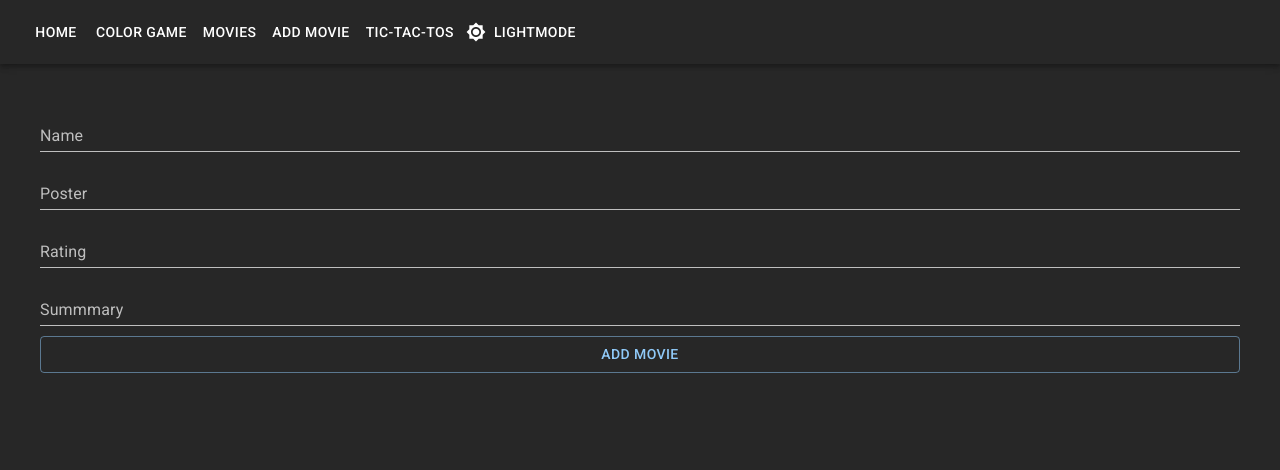
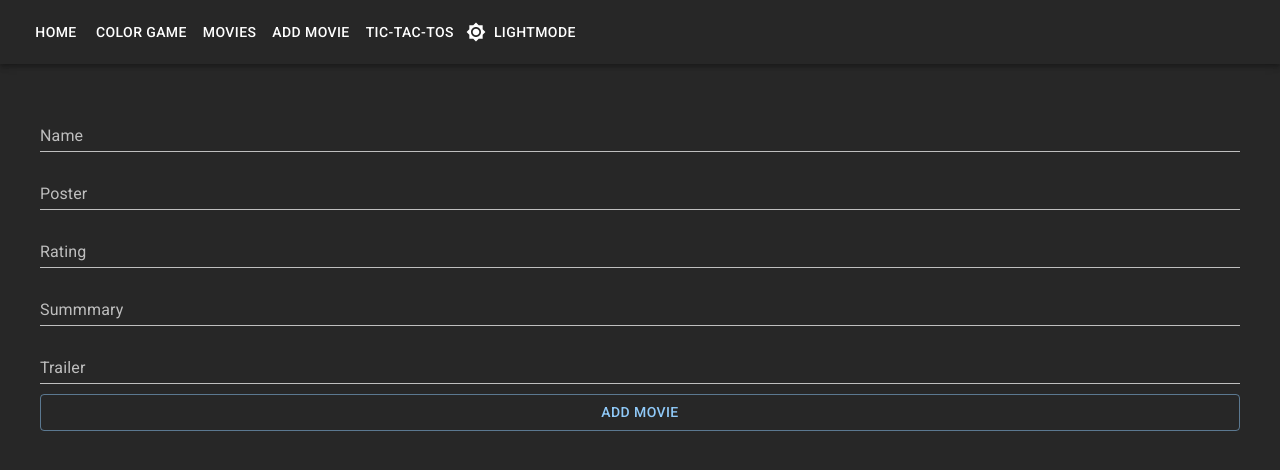
Before and after one commit to pk-ops/my-Movie_App, a React (Create React App) app: page /movies/add in a window 1280 px wide. Shown: the top 470 px of the page. Built offline with nearby package versions, Linux system fonts and the light colour scheme.

Commit message:
EDIT& VAlidation

```diff
--- a/package.json
+++ b/package.json
@@ -10,13 +10,15 @@
     "@testing-library/jest-dom": "^5.16.4",
     "@testing-library/react": "^13.3.0",
     "@testing-library/user-event": "^13.5.0",
+    "formik": "^2.2.9",
     "react": "^18.1.0",
     "react-confetti": "^6.1.0",
     "react-dom": "^18.1.0",
     "react-router-dom": "^6.3.0",
     "react-scripts": "5.0.1",
     "react-use": "^17.4.0",
-    "web-vitals": "^2.1.4"
+    "web-vitals": "^2.1.4",
+    "yup": "^0.32.11"
   },
   "scripts": {
     "start": "react-scripts start",
--- a/src/AddMovie.js
+++ b/src/AddMovie.js
@@ -2,43 +2,121 @@ import { useState } from "react";
 import * as React from 'react';
 import Button from '@mui/material/Button';
 import TextField from '@mui/material/TextField';
+import { useNavigate } from "react-router-dom";
+import { useFormik } from 'formik';
+import * as yup from "yup";
 
-export function AddMovie({ movieList, setMovieList }) {
-  const [name, setName] = useState("");
-  const [poster, setPoster] = useState("");
-  const [rating, setRating] = useState("");
-  const [summary, setSummary] = useState("");
-  const addMovie = () => {
-    const newMovie = {
-      name: name,
-      poster: poster,
-      rating: rating,
-      summary: summary,
-    };
-    setMovieList([...movieList, newMovie]);
-    console.log(newMovie);
+const movieValidationSchema=yup.object({
+  name: yup.string().required(),
+  poster:yup.string().required().min(5,'Need a bigger Poster'),
+  rating: yup.
+  number()
+  .required()
+  .min(1,'Need a better rating')
+  .max(10,'Too much rating'),
+  summary: yup.string().required().min(20,'Need a bigger Summmary'),
+  trailer:yup.string().required(),
+})
+
+export function AddMovie() {
+
+  // const [name, setName] = useState("");
+  // const [poster, setPoster] = useState("");
+  // const [rating, setRating] = useState("");
+  // const [summary, setSummary] = useState("");
+  // const [trailer, setTrailer] = useState("");
+
+
+  const navigate = useNavigate();
+  const addMovie = (newMovie) => {
+    // const newMovie = {
+    //   name: name,
+    //   poster: poster,
+    //   rating: rating,
+    //   summary: summary,
+    //   trailer:trailer,
+    // };
+    // setMovieList([...movieList, newMovie]);
+    //
+    //Post ---for Adding movie
+    //1.Method-post
+    //2.Body--passing data & type should be JSON
+    //3.Headers---Json(we are passing data)
+
+    fetch(`https://62a97087ec36bf40bdb787e6.mockapi.io/movies`,
+    {method: "POST",
+    body: JSON.stringify(newMovie),
+    headers: {"Content-Type": "application/json",
+  },}).then(() => navigate('/movies'));
+  console.log(newMovie);
   };
+  const {handleSubmit,values,handleChange,handleBlur,errors,touched}=
+  useFormik({
+    initialValues:{
+      name: "",
+      poster: "",
+      rating: "",
+      summary: "",
+      trailer:"",
+    },
+    validationSchema:movieValidationSchema,
+    onSubmit:(newMovie)=>{
+      console.log("onSubmit",newMovie)
+      addMovie(newMovie)
+    }
+  })
   return (
-    <>
-      <div className='add-movie-form'>
+      <form onSubmit={handleSubmit} className='add-movie-form'>
         <TextField
-          onChange={(event) => setName(event.target.value)}
-          label="Name" variant="standard" />
+        label="Name"
+        variant="standard"
+        name='name'
+        value={values.name}
+        onChange={handleChange}
+        onBlur={handleBlur}
+          />
+    {touched.name && errors.name?errors.name:" "}
+        <TextField
+          label="Poster"
+          variant="standard"
+          name='poster'
+          value={values.poster}
+          onChange={handleChange}
+          onBlur={handleBlur}
+           />
+{touched.poster && errors.poster?errors.poster:" "}
+        <TextField
+          label="Rating"
+          variant="standard"
+          name='rating'
+          value={values.rating}
+          onChange={handleChange}
+          onBlur={handleBlur}
+           />
+{touched.rating && errors.rating?errors.rating:" "}
+        <TextField
+          label="Summmary"
+          variant="standard"
+          name='summary'
+          value={values.summary}
+          onChange={handleChange}
+          onBlur={handleBlur}
+           />
+{touched.summary && errors.summary?errors.summary:" "}
+        <TextField
+          label="Trailer"
+          variant="standard"
+          name='trailer'
+          value={values.trailer}
+          onChange={handleChange}
+          onBlur={handleBlur}
+           />
+{touched.trailer && errors.trailer?errors.trailer:" "}
 
-        <TextField
-          onChange={(event) => setPoster(event.target.value)}
-          label="Poster" variant="standard" />
 
-        <TextField
-          onChange={(event) => setRating(event.target.value)}
-          label="Rating" variant="standard" />
+     <Button type="submit" variant="outlined">Add Movie</Button>
+      </form>
 
-        <TextField
-          onChange={(event) => setSummary(event.target.value)}
-          label="Summmary" variant="standard" />
-        <Button onClick={addMovie} variant="outlined">Add Movie</Button>
-      </div>
 
-    </>
   );
 }
--- a/src/App.js
+++ b/src/App.js
@@ -24,10 +24,13 @@ import Paper from '@mui/material/Paper';
 import Brightness4Icon from '@mui/icons-material/Brightness4';
 import Brightness7Icon from '@mui/icons-material/Brightness7';
 import { TicTacTos } from './TicTacTos';
+import { EditMovie } from './EditMovie';
+import { BasicForm } from './BasicForm';
+
 
 function App() {
 
-  const names = ["Mayur", "Prathamesh", "Aniket"]
+  // const names = ["Mayur", "Prathamesh", "Aniket"]
   const INITIAL_MOVIE_LIST = [
     {
       id:'100',
@@ -138,17 +141,18 @@ function App() {
 
               <Route path="/color-game" element={<AddColor />} />
 
-              <Route path="/movies/:id"
-                element={<MovieDetails />}
-              />
+              <Route path="/movies/:id" element={<MovieDetails />}/>
 
-              <Route path="/movies"
-                element={
-                  <MovieList  />
-                } />
+              <Route path="/movies" element={ <MovieList  />} />
+              <Route path="/basic-form" element={<BasicForm  />} />
 
-              <Route path="/movies/add"
-                element={<AddMovie movieList={movieList} setMovieList={setMovieList} />} />
+              <Route path="/movies/add" element={<AddMovie  />} />
+{/*
+              <Route path="/movies/edit/:id" element={<EditMovie />} /> */}
+
+
+             <Route path="/movies/edit/:id" element={<EditMovie />}/>
+
 
               <Route path="/404" element={<NotFound />} />
               <Route path="*" element={<Navigate replace to='/NotFound' />} />
--- /dev/null
+++ b/src/BasicForm.js
@@ -0,0 +1,45 @@
+import * as React from 'react';
+import { useFormik } from 'formik';
+import * as yup from "yup"
+
+const formValidationSchema=yup.object({
+  email: yup.string().min(5,"Need ").required(),
+  password: yup.string().min(8).max(12).required(),
+});
+
+export function BasicForm() {
+  const {handleSubmit,values,handleChange,handleBlur,errors,touched}=useFormik({
+    initialValues:{email:"prathamesh",password:"bbb"},
+    validationSchema:formValidationSchema,
+    onSubmit:(value)=>{
+      console.log("onSubmit",value)
+    }
+  })
+  return (
+    <form onSubmit={handleSubmit}>
+      <h1>Basic-form</h1>
+      <input
+      name='email'
+      type='email'
+       placeholder='Enter Email'
+       value={values.email}
+       onChange={handleChange}
+       onBlur={handleBlur}
+
+       />
+       {touched.email && errors.email?errors.email:" "}
+      <input
+      name='password'
+      type='password'
+      placeholder='Enter Password'
+      value={values.password}
+      onChange={handleChange}
+      onBlur={handleBlur}
+
+      />
+      { touched.password && errors.password?errors.password:" "}
+      <button type='submit'>Submit</button>
+    </form>
+  );
+
+}
--- /dev/null
+++ b/src/EditMovie.js
@@ -0,0 +1,97 @@
+import { useState } from "react";
+import * as React from 'react';
+import Button from '@mui/material/Button';
+import TextField from '@mui/material/TextField';
+import { useNavigate, useParams } from "react-router-dom";
+import { useEffect } from "react";
+
+export function EditMovie() {
+  const { id } = useParams();
+  console.log(id);
+
+const[movie,setMovie]=useState(null);
+
+const getMovies=()=>{
+  fetch(`https://62a97087ec36bf40bdb787e6.mockapi.io/movies/${id}`,{
+    method:"GET"
+  })
+  .then((data)=>data.json())
+  .then((mv)=>setMovie(mv));
+};
+useEffect(()=>getMovies(),[]);
+
+
+  return (
+  movie ? <EditMovieForm movie={movie} /> : "loading.."  );
+}
+
+
+function EditMovieForm({movie}){
+  const [name, setName] = useState(movie.name);
+  const [poster, setPoster] = useState(movie.poster);
+  const [rating, setRating] = useState(movie.rating);
+  const [summary, setSummary] = useState(movie.summary);
+  const [trailer, setTrailer] = useState(movie.trailer);
+
+  const navigate = useNavigate();
+
+  const addMovie = () => {
+    const newMovie = {
+      name: name,
+      poster: poster,
+      rating: rating,
+      summary: summary,
+      trailer:trailer,
+    };
+    // setMovieList([...movieList, newMovie]);
+    //
+    //Post ---for Adding movie
+    //1.Method-post
+    //2.Body--passing data & type should be JSON
+    //3.Headers---Json(we are passing data)
+
+    fetch(`https://62a97087ec36bf40bdb787e6.mockapi.io/movies/${movie.id}`,
+    {
+    method: "PUT",
+    body: JSON.stringify(newMovie),
+    headers: {"Content-Type": "application/json",
+    },
+  }).then(() =>navigate("/movies"));
+     console.log(newMovie);
+
+  };
+  return(
+    <div className='add-movie-form'>
+      <TextField
+        value={name}
+        onChange={(event) => setName(event.target.value)}
+        label="Name" variant="standard" />
+
+      <TextField
+      value={poster}
+        onChange={(event) => setPoster(event.target.value)}
+        label="Poster" variant="standard" />
+
+      <TextField
+      value={rating}
+        onChange={(event) => setRating(event.target.value)}
+        label="Rating" variant="standard" />
+
+      <TextField
+        value={summary}
+        onChange={(event) => setSummary(event.target.value)}
+        label="Summmary" variant="standard" />
+
+      <TextField
+        value={trailer}
+        onChange={(event) => setTrailer(event.target.value)}
+        label="Trailer" variant="standard" />
+
+      <Button onClick={addMovie}
+       variant="outlined" color="success">Save</Button>
+    </div>
+
+
+
+  )
+}
--- a/src/Movie.js
+++ b/src/Movie.js
@@ -15,7 +15,7 @@ import CardActions from '@mui/material/CardActions';
 import CardContent from '@mui/material/CardContent';
 
 
-export function Movie({ movie,id,deleteButton }) {
+export function Movie({ movie,id,deleteButton,editButton }) {
   const Style = {
     color: movie.rating > 8 ? "green" : "red"
   };
@@ -56,6 +56,7 @@ export function Movie({ movie,id,deleteButton }) {
      <Counters />
 
      {deleteButton}
+     {editButton}
      </CardActions>
 
    </Card>
--- a/src/MovieList.js
+++ b/src/MovieList.js
@@ -3,6 +3,7 @@ import * as React from 'react';
 import { useState } from 'react';
 import { useEffect } from 'react';
 import Button from '@mui/material/Button';
+import { useNavigate } from 'react-router-dom';
 
 export function MovieList() {
     const [movieList,setMovieList]=useState([]);;
@@ -20,13 +21,23 @@ export function MovieList() {
               method:'DELETE'
             }).then(()=>getMovies())
       };
+
+const navigate=useNavigate();
   return (
     <div>
 
       <div className="movie-List">
         {movieList.map((mv) =>
          (<Movie key={mv.id} movie={mv} id={mv.id}
-          deleteButton={<Button variant="outlined" onClick={()=>deleteMovie(mv.id)}>delete</Button>} />)
+          deleteButton={
+          <Button variant="outlined"
+           onClick={()=>
+            deleteMovie(mv.id)}>delete</Button>
+           }
+           editButton={<Button variant="outlined"
+           onClick={()=>navigate(`/movies/edit/${mv.id}`)}>Edit</Button>} />
+           )
+
         )}
 
       </div>
```
Also changed, not shown: 1 other file (tests, documents, lock files or other folders).
